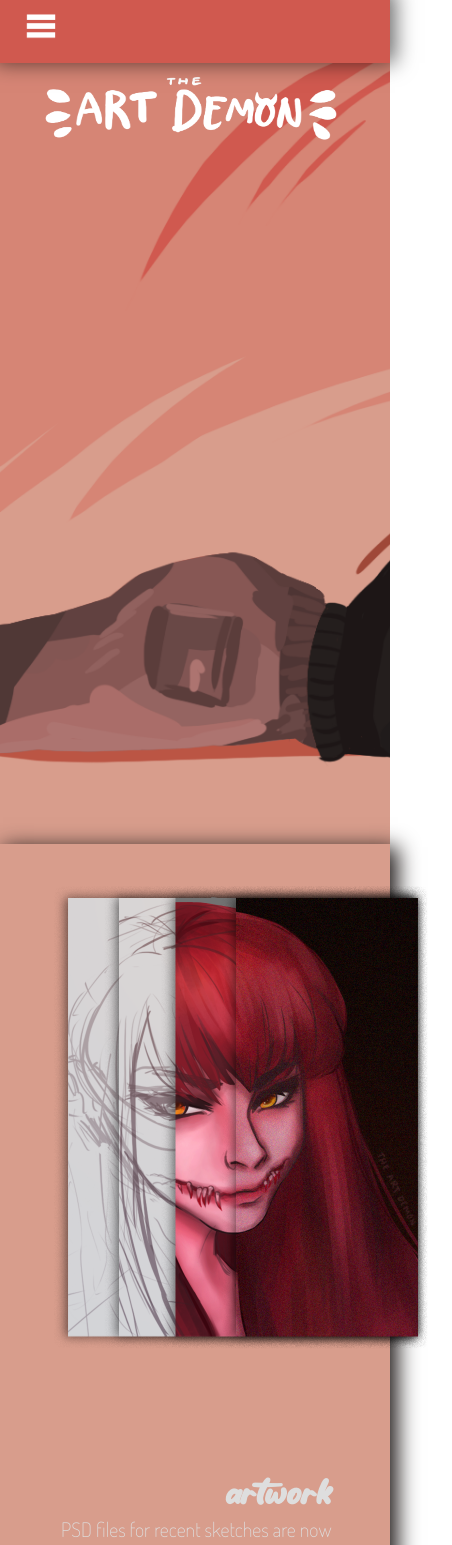
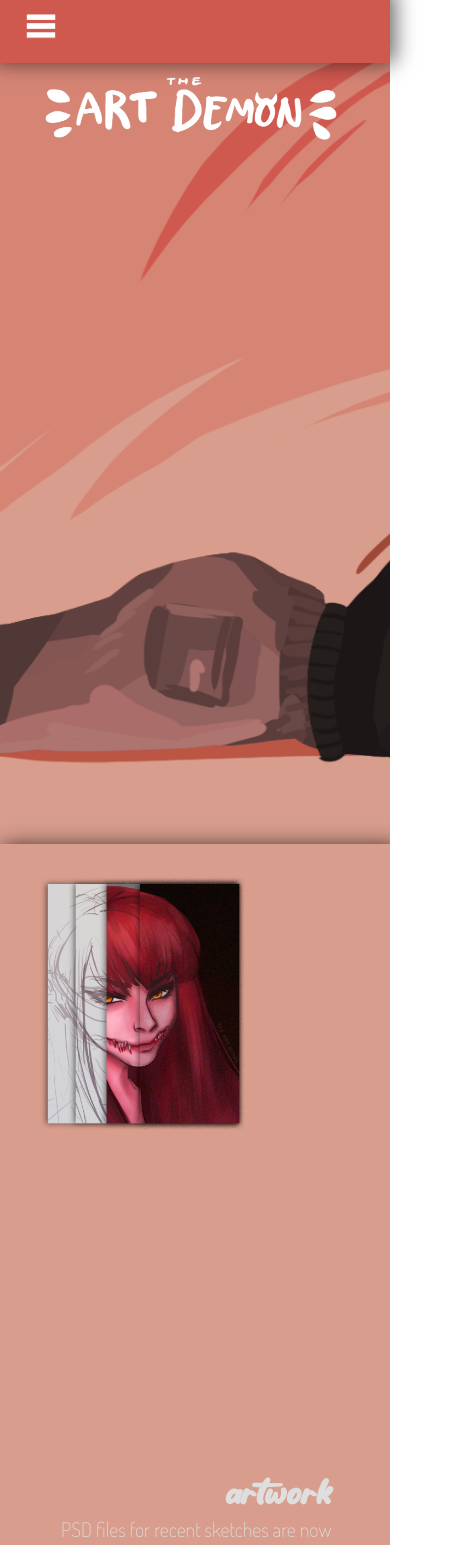
Before and after one commit to saboiii/Artdemon-MyTestPortfolio, a Next.js app: page / in a window 390 px wide. Shown: the top 1545 px of the page, 452 px wide, since content can reach past the window. Built offline with nearby package versions, Linux system fonts and the light colour scheme.

Commit message:
Check response

```diff
--- a/styles/globals.css
+++ b/styles/globals.css
@@ -459,15 +459,21 @@ a {
     }
 
     .processimage {
-        height: 200px;
-        display: inline-flex;
+        height: 70vw;
+        display: flex;
         z-index: 80;
-        float: left;
-        margin-left: 6%;
-        margin-right: 6%;
-        margin-top: 6%;
+        position: absolute;
     }
 
+    .projectspan1 {
+        background: linear-gradient(to right,#d89d8c 0%, #d89d8c 100%);
+        background-position: center;
+        background-size: cover;
+        height: 40vh;
+        width: 100%;
+        z-index: 60;
+        box-shadow: 0px 0px 20px 2.5px #241e1d;
+    }
 
 }
 
@@ -522,13 +528,6 @@ a {
         right: 0%;
     }
 
-    .processimage {
-        height: 500px;
-        display: flex;
-        z-index: 80;
-        position: absolute;
-    }
-
     .section-4text {
         text-align: center;
         justify-content: center;
```
